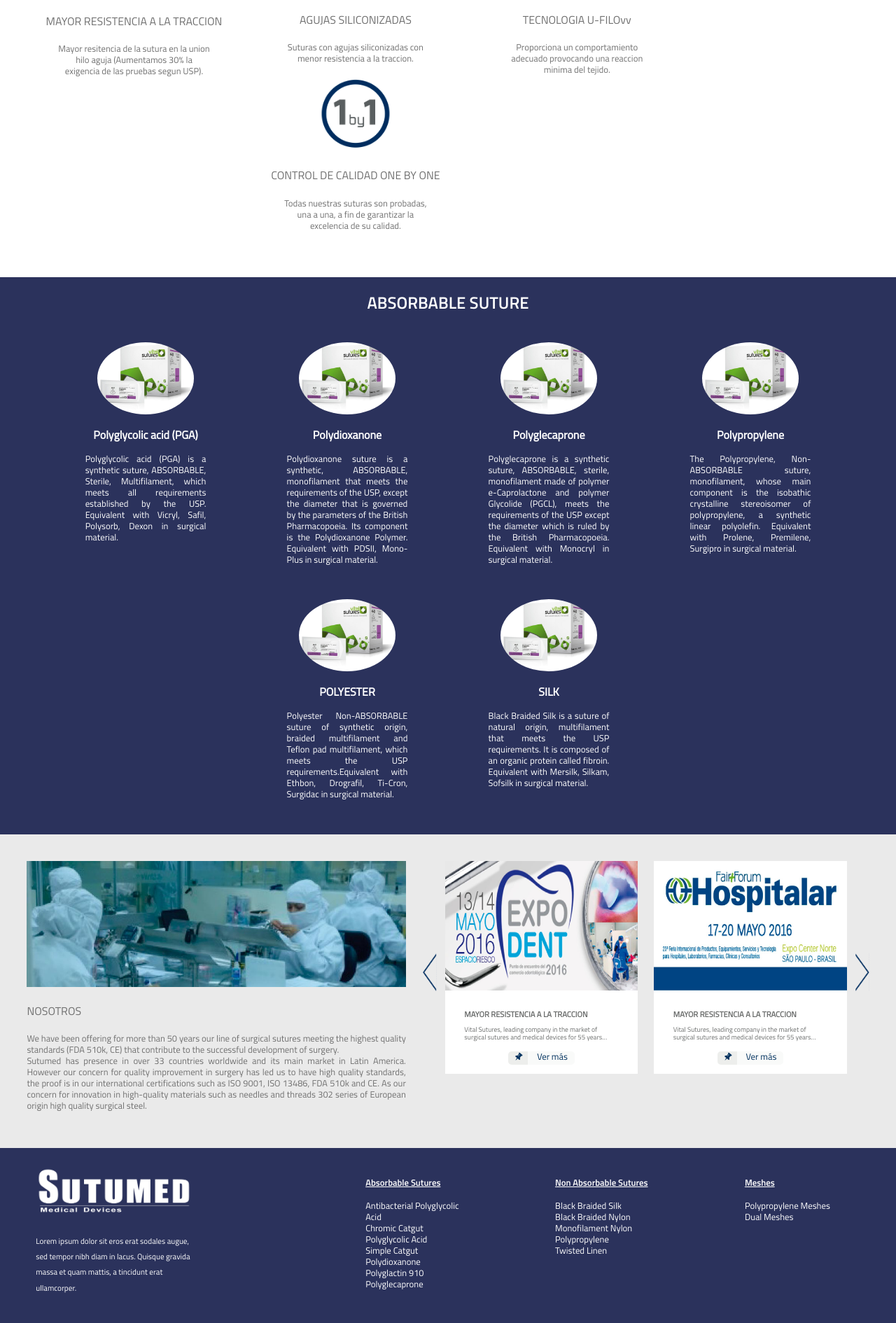
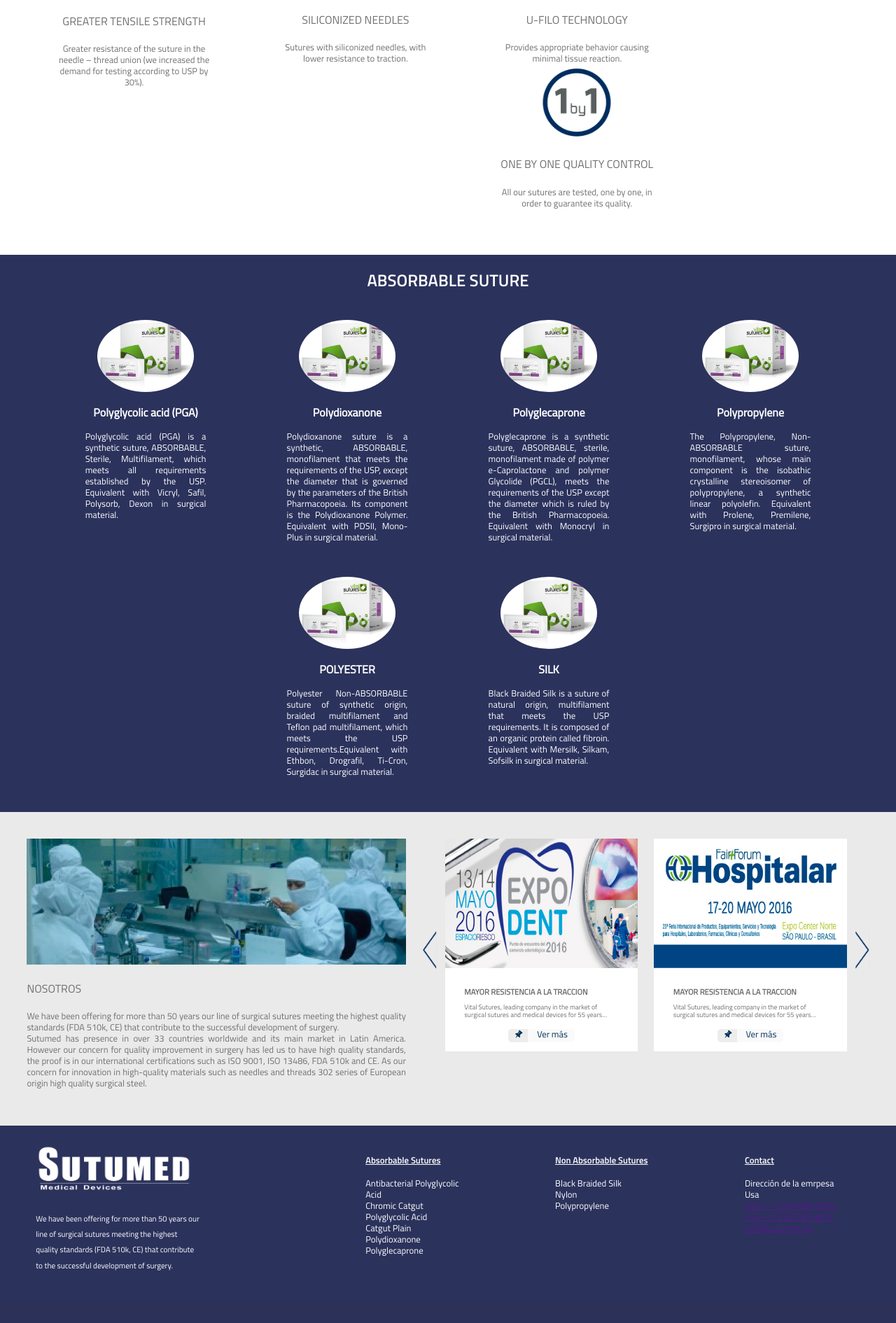
Before and after one commit to BRANDEMMA/sutumed, a PHP site: page / in a window 1280 px wide. Shown: the part 1000-2890 px from the top of the page at 70% size. After the commit the page ends 2815 px from the top, so only its background shows below. Run offline with PHP 8.4, Linux system fonts and the light colour scheme; some libraries are stand-ins or nearby versions.

Commit message:
Cambio de textos al ingles.
Orden del píe, falta cambiar estilos los links del pie de página.

```diff
--- a/index.php
+++ b/index.php
@@ -89,26 +89,26 @@
 	</div>
 
 	<div class="contenedor-caracteristicas">
-		<h2><i class="fa fa-caret-right" aria-hidden="true"></i>&nbsp;&nbsp; Características de Nuestras Suturas &nbsp;&nbsp;<i class="fa fa-caret-left" aria-hidden="true"></i></h2>
+		<h2><i class="fa fa-caret-right" aria-hidden="true"></i>&nbsp;&nbsp; Features of our Sutures &nbsp;&nbsp;<i class="fa fa-caret-left" aria-hidden="true"></i></h2>
 		<div class="caracteristicas margen">
 			<img class="img1" src="img/resistencia.gif">
-			<h4>MAYOR RESISTENCIA A LA TRACCION</h4>
-			<p>Mayor resitencia de la sutura en la union hilo aguja (Aumentamos 30% la exigencia de las pruebas segun USP).</p>
+			<h4>GREATER TENSILE STRENGTH</h4>
+			<p>Greater resistance of the suture in the needle – thread union (we increased the demand for testing according to USP by 30%).</p>
 		</div>
 		<div class="caracteristicas margen">
 			<img class="img2" src="img/agujas.gif">
-			<h4>AGUJAS SILICONIZADAS</h4>
-			<p>Suturas con agujas siliconizadas con menor resistencia a la traccion.</p>
+			<h4>SILICONIZED NEEDLES</h4>
+			<p>Sutures with siliconized needles, with lower resistance to traction.</p>
 		</div>
 		<div class="caracteristicas margen">
 			<img class="img3" src="img/u-filo.gif">
-			<h4>TECNOLOGIA U-FILOvv</h4>
-			<p>Proporciona un comportamiento adecuado provocando una reaccion minima del tejido.</p>
+			<h4>U-FILO TECHNOLOGY</h4>
+			<p>Provides appropriate behavior causing minimal tissue reaction.</p>
 		</div>
 		<div class="caracteristicas">
 			<img class="img4" src="img/calidad.gif">
-			<h4>CONTROL DE CALIDAD ONE BY ONE</h4>
-			<p>Todas nuestras suturas son probadas, una a una, a fin de garantizar la excelencia de su calidad.</p>
+			<h4>ONE BY ONE QUALITY CONTROL</h4>
+			<p>All our sutures are tested, one by one, in order to guarantee its quality.</p>
 		</div>
 
 		<div class="clear"></div>
--- a/pie-pagina.php
+++ b/pie-pagina.php
@@ -4,9 +4,7 @@
 <div class="contenedor-azul">
 	<div class="logo-texto">
 		<img src="img/logo-sutumed-blanco.png">
-		<p>Lorem ipsum dolor sit  eros erat sodales augue, sed
-			tempor nibh diam in lacus. Quisque gravida massa et
-			quam mattis, a tincidunt erat ullamcorper. </p>
+		<p>We have been offering for more than 50 years our line of surgical sutures meeting the highest quality standards (FDA 510k, CE) that contribute to the successful development of surgery.</p>
 	</div>
 
 	<div class="textos espaciado">
@@ -14,25 +12,26 @@
 		<p>Antibacterial Polyglycolic Acid<br>
 		Chromic Catgut<br>
 		Polyglycolic Acid<br>
-		Simple Catgut<br>
+		Catgut Plain<br>
 		Polydioxanone<br>
-		Polyglactin 910<br>
 		Polyglecaprone</p>
 	</div>
 
 	<div class="textos espaciado">
 		<h4>Non Absorbable Sutures</h4>
 		<p>Black Braided Silk<br>
-		Black Braided Nylon<br>
-		Monofilament Nylon<br>
+		Nylon<br>
 		Polypropylene<br>
-		Twisted Linen</p>
 	</div>
 
 	<div class="textos">
-		<h4>Meshes</h4>
-		<p>Polypropylene Meshes<br>
-		Dual Meshes</p>
+		<h4>Contact</h4>
+		<p>Dirección de la emrpesa<br>
+		Usa<br>
+
+	<a href="">	USA + 1 (239) 888 7805</a><br>
+<a href="">USA +1 (239) 785 9814</a><br>
+<a href="">info@sutumed.us</a><br></p>
 	</div>
 
 	<div class="clear"></div>
--- a/productos-suturas-absorbibles.php
+++ b/productos-suturas-absorbibles.php
@@ -2,7 +2,7 @@
 ?>
 	<div class="contenedor-nuevos margen-superior">
 		<h3>SUTURAS ABSORBIBLES</h3>
-		<p>Las suturas quirúrgicas se emplean para aproximar tejidos y ligar vasos sanguíneos de forma temporal, y se aplican en diversos procedimientos de acuerdo a las propiedades y características de la hebra y aguja con que han sido fabricadas. Pueden ser degradadas por enzimas (en el caso de la sutura de origen natural de Catgut) o hidrolizadas por fluidos tisulares (en el caso de las sintéticas), por lo que no es necesario retirarlas. Su proceso de degradación hace que la resistencia de estas suturas disminuya con el tiempo.</p>
+		<p>Sutures are used in different procedures. The most used are the tissue approximation and ligation of blood vessels temporarily. These procedures and the characteristics of each features make the properties and characteristics of each strand may vary to suit the intervention. That is why the sutures may be degraded or hydrolyzed (as synthetic sutures).</p>
 
 		<div class="nuevos-productos">
 			<a href="antibacterial-polyglycolic-acid.php"><img src="img/producto-sutures.jpg"></a>
```
